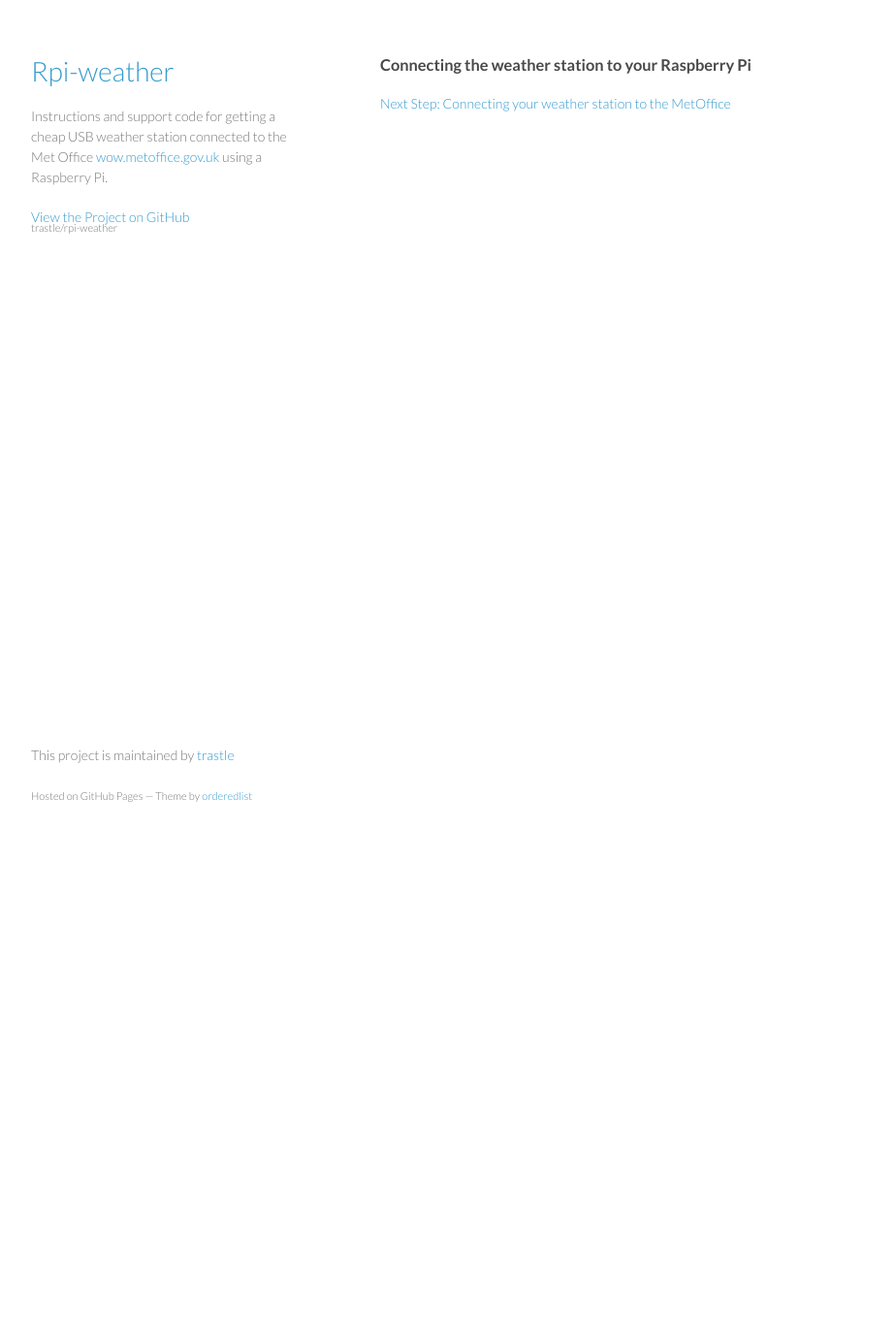
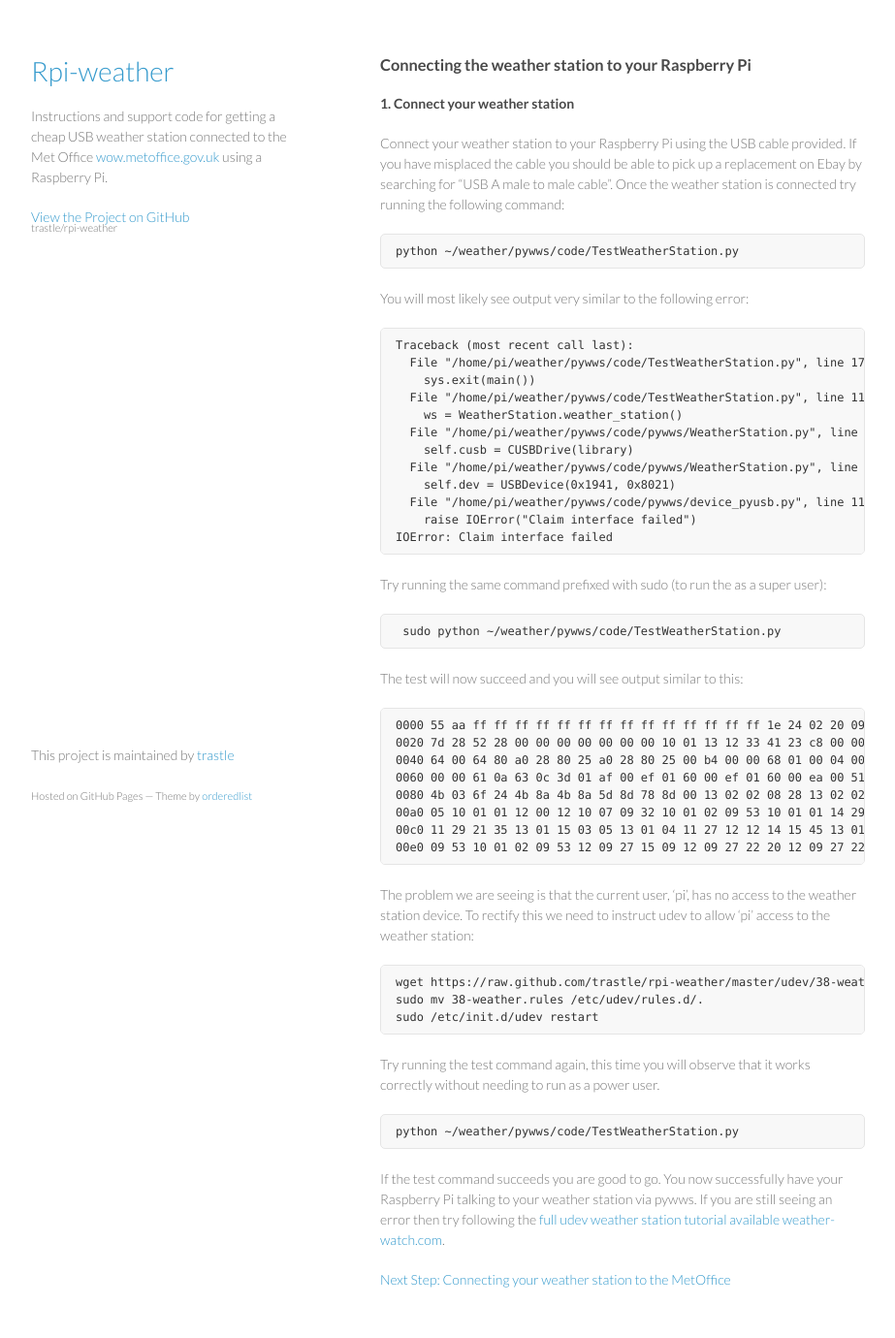
Before and after one commit to trastle/rpi-weather, a Jekyll site: the page built from gettingConnected.html, in a window 1280 px wide. Shown: the whole page at 97% size, without its empty margins (178-1101 px from the left). Built offline with Jekyll 4.4.1, drawn with Linux system fonts in a browser that asks for light colours; before the commit the page ends 900 px from its top, so only the background shows below that.

Commit message:
added text

```diff
--- a/gettingConnected.html
+++ b/gettingConnected.html
@@ -1,11 +1,54 @@
 ---
 layout: default
-title:
+title: Connecting the weather station to your Raspberry Pi
 ---
 
 <section>
     <h3>Connecting the weather station to your Raspberry Pi</h3>
 
+
+<h4>1. Connect your weather station</h4>
+<p>Connect your weather station to your Raspberry Pi using the USB cable provided. If you have misplaced the cable you should be able to pick up a replacement on Ebay by searching for “USB A male to male cable”. Once the weather station is connected try running the following command:</p>
+<pre>python ~/weather/pywws/code/TestWeatherStation.py</pre>
+<p>You will most likely see output very similar to the following error:</p>
+<pre>Traceback (most recent call last):
+  File "/home/pi/weather/pywws/code/TestWeatherStation.py", line 179, in <module>
+    sys.exit(main())
+  File "/home/pi/weather/pywws/code/TestWeatherStation.py", line 114, in main
+    ws = WeatherStation.weather_station()
+  File "/home/pi/weather/pywws/code/pywws/WeatherStation.py", line 376, in __init__
+    self.cusb = CUSBDrive(library)
+  File "/home/pi/weather/pywws/code/pywws/WeatherStation.py", line 299, in __init__
+    self.dev = USBDevice(0x1941, 0x8021)
+  File "/home/pi/weather/pywws/code/pywws/device_pyusb.py", line 116, in __init__
+    raise IOError("Claim interface failed")
+IOError: Claim interface failed</pre>
+
+
+<p>Try running the same command prefixed with sudo (to run the as a super user):</p>
+<pre> sudo python ~/weather/pywws/code/TestWeatherStation.py</pre>
+
+<p>The test will now succeed and you will see output similar to this:</p>
+<pre>0000 55 aa ff ff ff ff ff ff ff ff ff ff ff ff ff ff 1e 24 02 20 09 00 00 00 00 7f 00 42 02 00 10 25
+0020 7d 28 52 28 00 00 00 00 00 00 00 10 01 13 12 33 41 23 c8 00 00 00 46 2d 2c 01 64 80 c8 00 00 00
+0040 64 00 64 80 a0 28 80 25 a0 28 80 25 00 b4 00 00 68 01 00 04 00 c5 00 12 00 00 00 00 00 00 00 00
+0060 00 00 61 0a 63 0c 3d 01 af 00 ef 01 60 00 ef 01 60 00 ea 00 51 80 76 28 02 26 20 29 ac 26 3a 03
+0080 4b 03 6f 24 4b 8a 4b 8a 5d 8d 78 8d 00 13 02 02 08 28 13 02 02 08 17 12 11 29 21 35 13 01 15 03
+00a0 05 10 01 01 12 00 12 10 07 09 32 10 01 02 09 53 10 01 01 14 29 10 01 02 09 53 10 01 01 14 29 12
+00c0 11 29 21 35 13 01 15 03 05 13 01 04 11 27 12 12 14 15 45 13 01 04 11 27 12 12 14 15 45 10 01 02
+00e0 09 53 10 01 02 09 53 12 09 27 15 09 12 09 27 22 20 12 09 27 22 20 12 10 19 16 31 13 01 24 09 37</pre>
+
+<p>The problem we are seeing is that the current user, ‘pi’, has no access to the weather station device. To rectify this we need to instruct udev to allow ‘pi’ access to the weather station:</p>
+
+<pre>wget https://raw.github.com/trastle/rpi-weather/master/udev/38-weather.rules
+sudo mv 38-weather.rules /etc/udev/rules.d/.
+sudo /etc/init.d/udev restart</pre>
+
+<p>Try running the test command again, this time you will observe that it works correctly without needing to run as a power user.</p>
+<pre>python ~/weather/pywws/code/TestWeatherStation.py</pre>
+
+<p>If the test command succeeds you are good to go. You now successfully have your Raspberry Pi talking to your weather station via pywws. If you are still seeing an error then try following the <a href="http://www.weather-watch.com/smf/index.php?topic=39257">full udev weather station tutorial available weather-watch.com</a>.</p>
+
     <a href="./gettingOnline.html">Next Step: Connecting your weather station to the MetOffice</a>
 
 </section>
```
